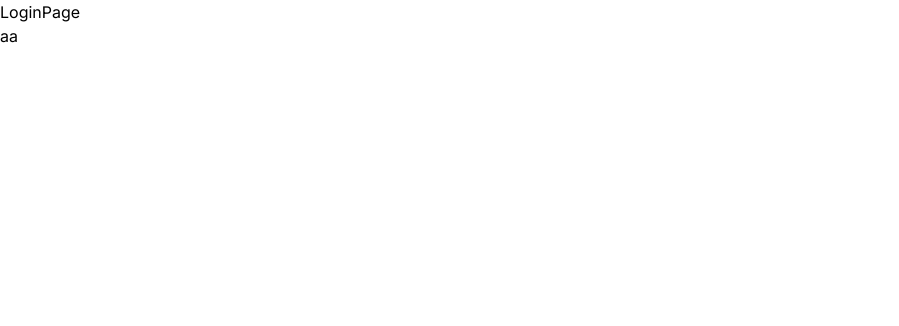
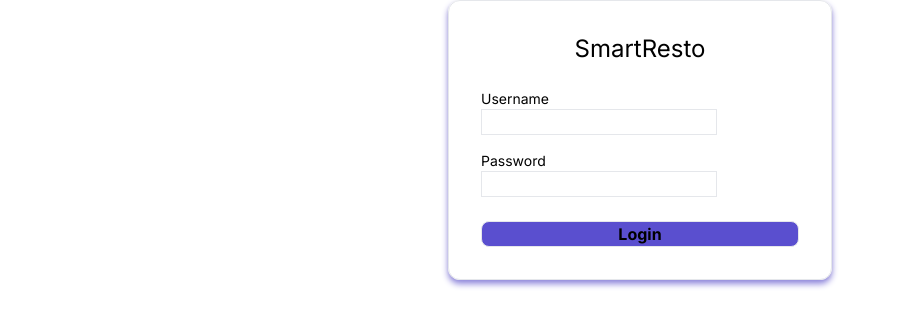
Before and after one commit to DifaaNug/SmartResto, a Next.js app: page / in a window 1280 px wide. Shown: the top 326 px of the page, without its empty margins (0-899 px from the left). Built offline with nearby package versions, Linux system fonts and the light colour scheme.

Commit message:
membuat halaman login

```diff
--- a/src/pages/Login/login.tsx
+++ b/src/pages/Login/login.tsx
@@ -2,7 +2,42 @@ import React from 'react'
 
 const LoginPage = () => {
   return (
-    <><div>LoginPage</div><a href="../../components/Pelayan/dashboardPelayan">aa</a></>
+    <>
+      <div className="flex items-center justify-center">
+        <div
+          className="p-8 w-96 border shadow-xl rounded-xl"
+          style={{
+            boxShadow: '0 4px 6px #9088dd, 0 1px 3px rgba(0, 0, 0, 0.1)',
+          }}
+        >
+          <div className="text-center text-2xl mb-6 ">
+            <h1>SmartResto</h1>
+          </div>
+
+          <div>
+            <form action="">
+              <label htmlFor="" className="block text-sm">
+                Username{' '}
+              </label>
+              <input type="text" name="" id="" className="border" />
+
+              <label htmlFor="" className="block mt-4 text-sm">
+                Password{' '}
+              </label>
+
+              <input type="text" name="" id="" className="border" />
+            </form>
+          </div>
+
+          <div
+            className="flex items-center justify-center mt-6 border rounded-lg font-bold"
+            style={{ backgroundColor: '#5a4fcf' }}
+          >
+            <button className="">Login</button>
+          </div>
+        </div>
+      </div>
+    </>
   )
 }
 
```
